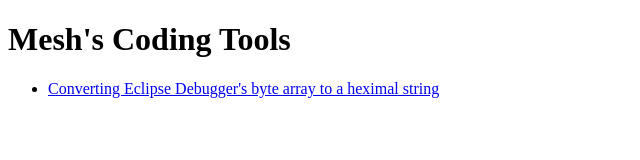
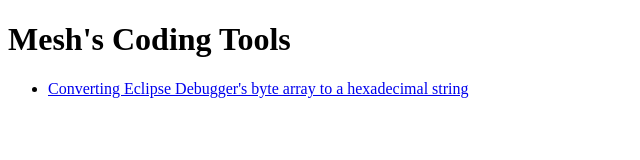
Before and after one commit to meshwu/meshwu.github.io, a plain HTML site: page index.html in a window 1280 px wide. Shown: the full height of the page, 0-640 px from the left. Drawn offline with Linux system fonts and the light colour scheme.

Commit message:
Update index.html
Fix typo: heximal to hexadecimal

```diff
--- a/index.html
+++ b/index.html
@@ -3,7 +3,7 @@
 <body>
 <h1>Mesh's Coding Tools</h1>
 <ul>
-  <li><a href="dec_to_hex.htm">Converting Eclipse Debugger's byte array to a heximal string</a></li>
+  <li><a href="dec_to_hex.htm">Converting Eclipse Debugger's byte array to a hexadecimal string</a></li>
 </ul>
 </body>
 </html>
```
